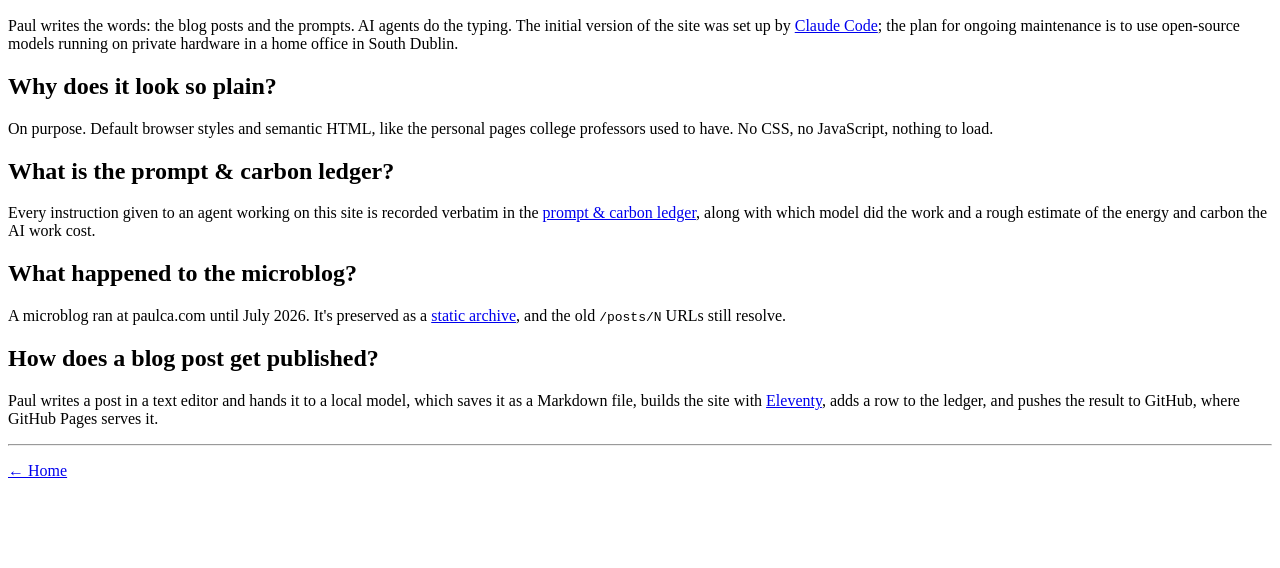
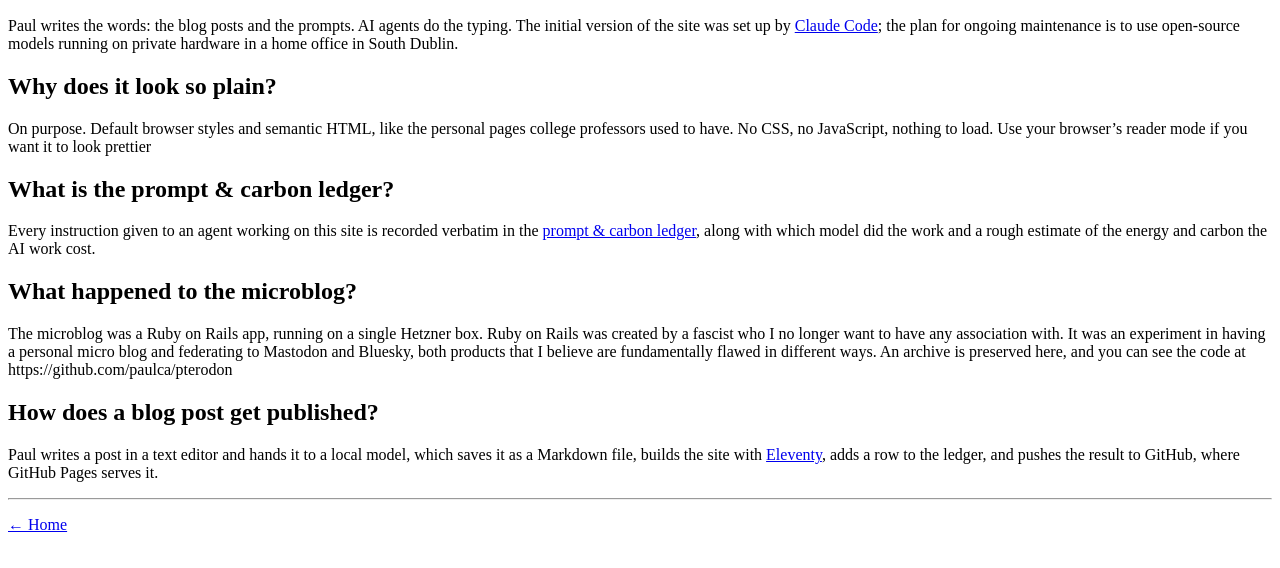
Before and after one commit to paulca/paulca.com, an Eleventy site: page src/faq.njk in a window 1280 px wide. Shown: the part 110-678 px from the top of the page. Built offline with nearby package versions, Linux system fonts and the light colour scheme; Eleventy itself is replaced by a stand-in of ours; files that its build step writes are made by us from their sources.

Commit message:
FAQ update: reader mode wording and microblog description

```diff
--- a/src/faq/02-why-so-plain.md
+++ b/src/faq/02-why-so-plain.md
@@ -2,5 +2,4 @@
 question: >-
   Why does it look so plain?
 ---
-On purpose. Default browser styles and semantic HTML, like the personal pages
-college professors used to have. No CSS, no JavaScript, nothing to load.
+On purpose. Default browser styles and semantic HTML, like the personal pages college professors used to have. No CSS, no JavaScript, nothing to load. Use your browser’s reader mode if you want it to look prettier
--- a/src/faq/04-microblog.md
+++ b/src/faq/04-microblog.md
@@ -2,5 +2,4 @@
 question: >-
   What happened to the microblog?
 ---
-A microblog ran at paulca.com until July 2026. It's preserved as a
-[static archive](/microblog/), and the old `/posts/N` URLs still resolve.
+The microblog was a Ruby on Rails app, running on a single Hetzner box. Ruby on Rails was created by a fascist who I no longer want to have any association with. It was an experiment in having a personal micro blog and federating to Mastodon and Bluesky, both products that I believe are fundamentally flawed in different ways. An archive is preserved here, and you can see the code at https://github.com/paulca/pterodon
```
